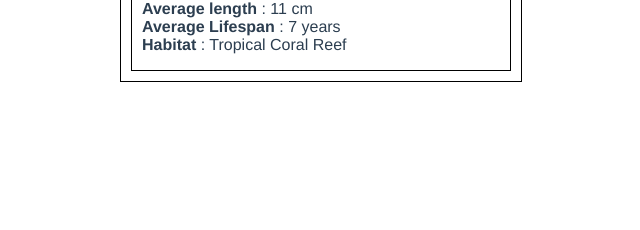
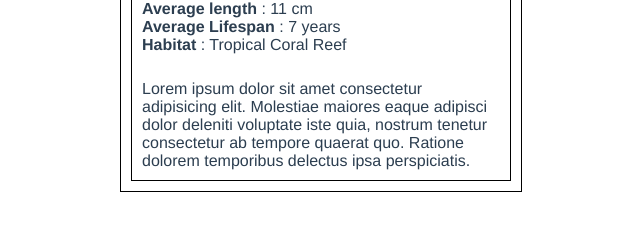
Before and after one commit to frontendops/Animal-cards-vue, a Vue app: page / in a window 1280 px wide. Shown: the part 519-749 px from the top of the page, without its empty margins (319-959 px from the left). Built offline with nearby package versions, Linux system fonts and the light colour scheme.

Commit message:
added description

```diff
--- a/src/components/Card.vue
+++ b/src/components/Card.vue
@@ -13,6 +13,8 @@
           {{ detail }}
         </li>
       </ul>
+
+      <div class="description">{{ description }}</div>
     </div>
   </div>
 </template>
@@ -33,7 +35,8 @@ export default {
         "Average Lifespan": "7 years",
         Habitat: "Tropical Coral Reef"
       },
-      description: "a fish from finding nemo"
+      description:
+        "Lorem ipsum dolor sit amet consectetur adipisicing elit. Molestiae maiores eaque adipisci dolor deleniti voluptate iste quia, nostrum tenetur consectetur ab tempore quaerat quo. Ratione dolorem temporibus delectus ipsa perspiciatis."
     };
   }
 };
@@ -76,4 +79,8 @@ export default {
   list-style: none;
   padding-left: 10px;
 }
+
+.description {
+  padding: 10px;
+}
 </style>
```
